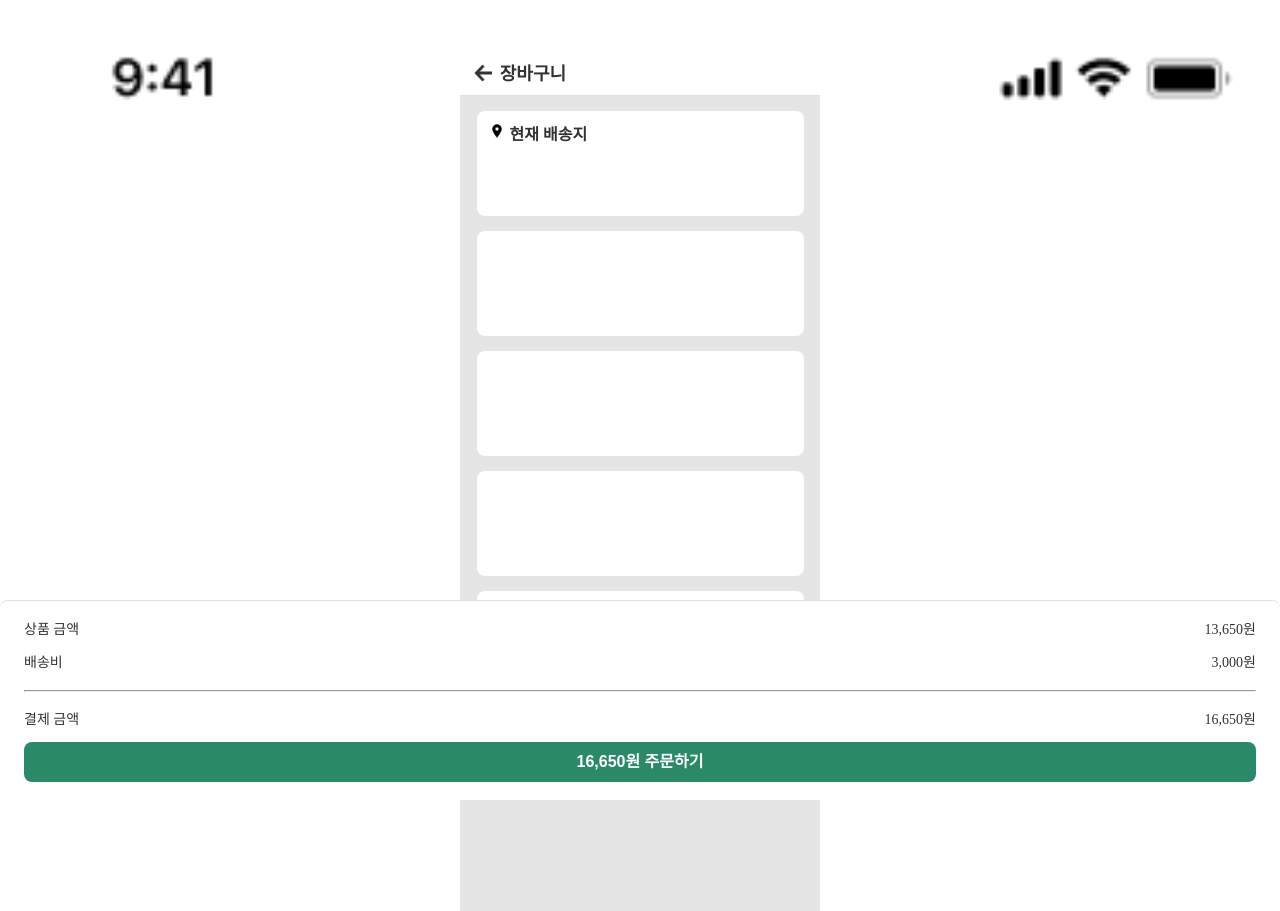
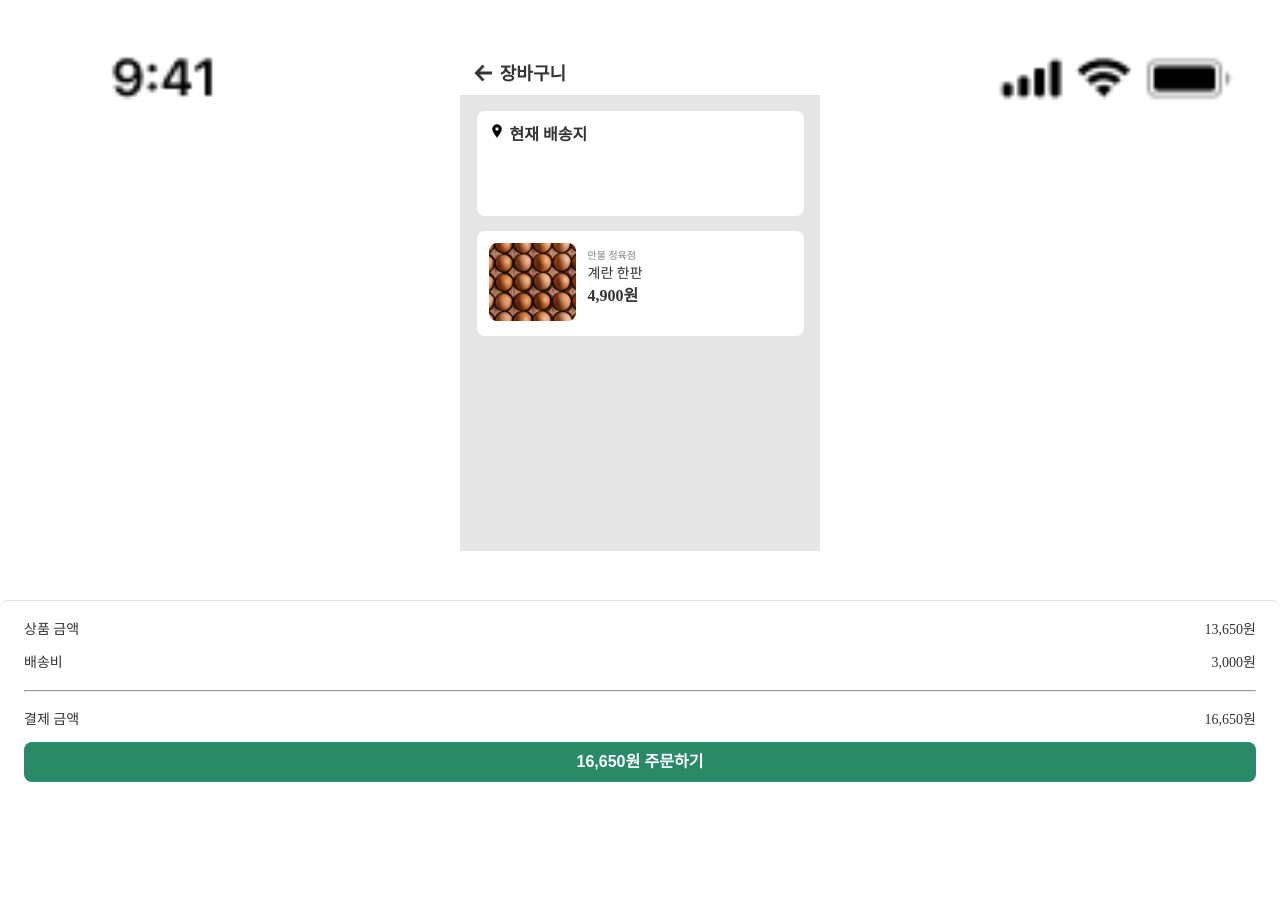
Before and after one commit to 2020-angelhack-SOS-team-front/front, a React (Create React App) app: page /cart in a window 1280 px wide. After the commit the page ends 800 px from the top, so only its background shows below. Built offline with nearby package versions, Linux system fonts and the light colour scheme.

Commit message:
style: CartItem UI

```diff
--- a/src/components/cart/CartStyle.tsx
+++ b/src/components/cart/CartStyle.tsx
@@ -48,13 +48,49 @@ export const CartOuterWrapper = styled.div`
   overflow-y: auto;
 `
 
-export const CartWrapper = styled.div`
+export const ShipOuterWrapper = styled.div`
   width: 327px;
   height: 105px;
   background-color: white;
   border-radius: 8px;
   padding: 12px;
   margin-bottom: 15px;
+`
+
+export const CartWrapper = styled(ShipOuterWrapper)`
+  display : flex;
+`
+
+export const ItemImg = styled.img`
+  width: 87px;
+  height: 78px;
+`
+
+export const TextWrapper = styled.div`
+  display: flex;
+  flex-direction: column;
+  position: relative;
+  left: 12px;
+  top: 5px;
+`
+
+export const StoreName = styled.p`
+  color: #828282;
+  font-weight: normal;
+  font-size: 10px;
+  line-height: 15px;
+`
+
+export const ItemName = styled.p`
+  font-weight: normal;
+  font-size: 14px;
+  line-height: 21px;
+`
+
+export const ItemPrice = styled.p`
+  font-weight: bold;
+  font-size: 16px;
+  line-height: 24px;
 `
 
 export const ShipInfoWrapper = styled.div`
--- a/src/components/cart/index.tsx
+++ b/src/components/cart/index.tsx
@@ -15,6 +15,13 @@ const Cart = ({ history }: Props) => {
     const itemsPrice = 13650
     const finalPrice = itemsPrice + 3000
 
+    const dummyData = {
+        img: `/images/dummy_img.png`,
+        storeName: `만물 정육점`,
+        itemName: `계란 한판`,
+        itemPrice: 4900
+    }
+
     return (
         <>
             <img className="header" src="/images/header_img.png"></img>
@@ -26,17 +33,22 @@ const Cart = ({ history }: Props) => {
                     </S.TitleWrapper>
                 </S.TitleOuterWrapper>
                 <S.CartOuterWrapper>
-                    <S.CartWrapper>
+                    <S.ShipOuterWrapper>
                         <S.ShipInfoWrapper>
                             <S.LocationIcon src="/images/location_icon.png" />
                             <S.ShipTitle>현재 배송지</S.ShipTitle>
                         </S.ShipInfoWrapper>
                         <S.ShipContent>{shipInfo.address.concat(shipInfo.detailAddress)}</S.ShipContent>
+                    </S.ShipOuterWrapper>
+                    <S.CartWrapper>
+                        <S.ItemImg src={dummyData.img} />
+                        <S.TextWrapper>
+                            <S.StoreName>{dummyData.storeName}</S.StoreName>
+                            <S.ItemName>{dummyData.itemName}</S.ItemName>
+                            <S.ItemPrice>{dummyData.itemPrice.toLocaleString()}원</S.ItemPrice>
+                        </S.TextWrapper>
                     </S.CartWrapper>
-                    <S.CartWrapper></S.CartWrapper>
-                    <S.CartWrapper></S.CartWrapper>
-                    <S.CartWrapper></S.CartWrapper>
-                    <S.CartWrapper></S.CartWrapper>
+
                 </S.CartOuterWrapper>
                 <S.PurchaseInfo>
                     <S.PurchaseRow>
```
Also changed, not shown: public/images/dummy_img.png (added).
